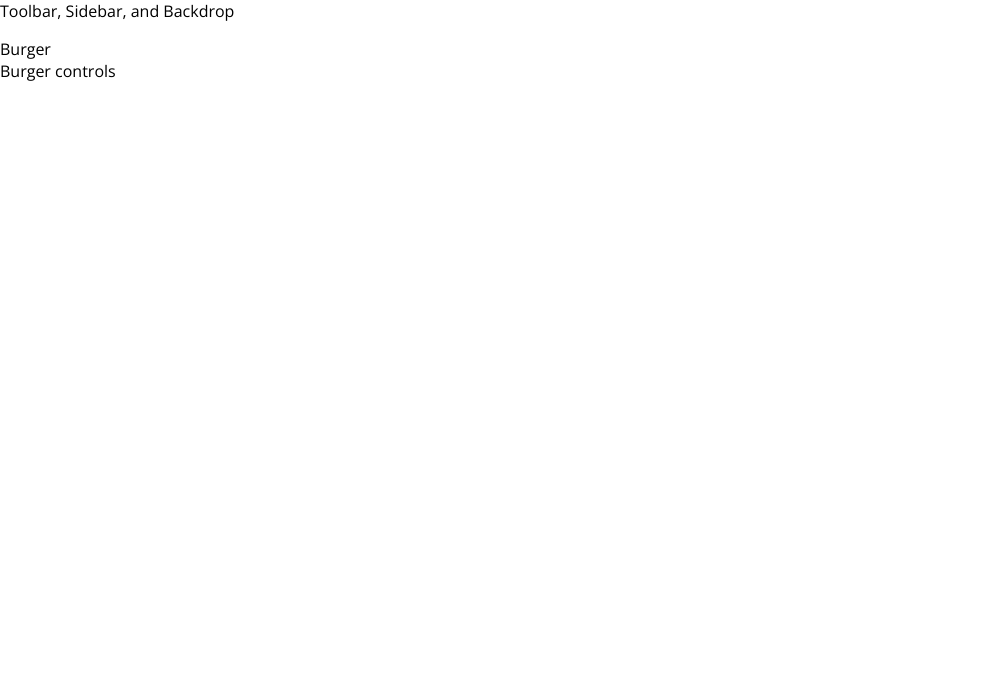
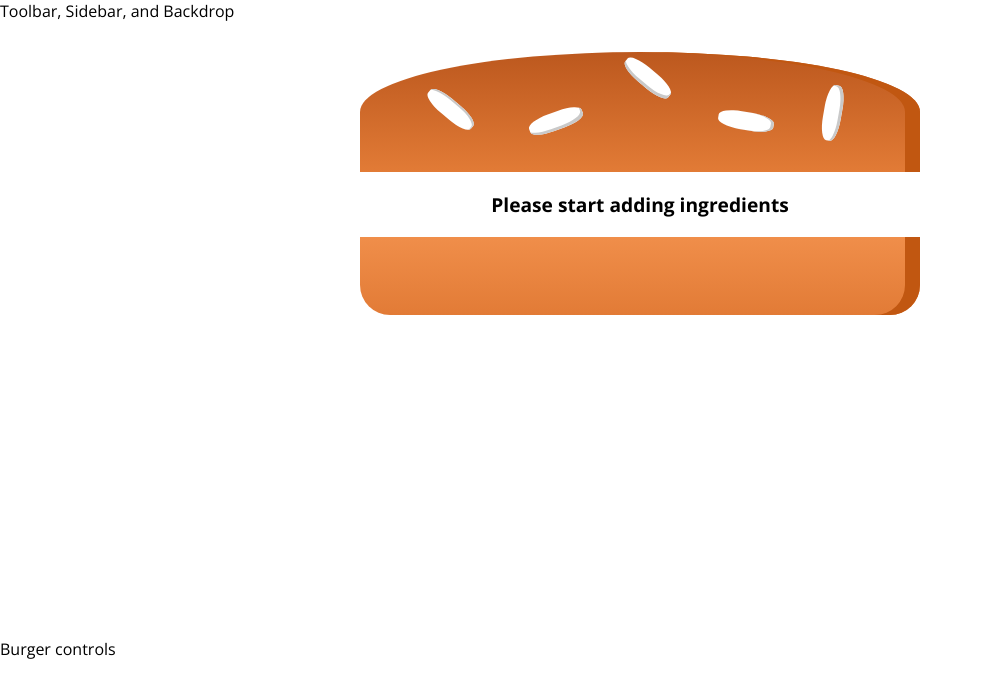
Before and after one commit to rohithgb/react-burger-project, a React app: page / in a window 1280 px wide. Shown: the top 698 px of the page, without its empty margins (0-983 px from the left). Built offline with nearby package versions, Linux system fonts and the light colour scheme.

Commit message:
Burger implementation

```diff
--- a/package.json
+++ b/package.json
@@ -39,6 +39,7 @@
     "postcss-loader": "3.0.0",
     "postcss-preset-env": "6.3.1",
     "postcss-safe-parser": "4.0.1",
+    "prop-types": "^15.6.2",
     "react": "^16.7.0",
     "react-app-polyfill": "^0.2.0",
     "react-dev-utils": "^7.0.0",
--- /dev/null
+++ b/src/components/Burger/Burger.js
@@ -0,0 +1,34 @@
+import React from 'react';
+import classes from './Burger.module.css';
+
+import BurgerIngredient from './BurgerIngredient/BurgerIngredient';
+
+const burger = ( props ) =>{
+
+  let transformedIngredients = Object.keys(props.ingredients)
+    .map(igKey=>{
+        return [...Array(props.ingredients[igKey])].map((_,index)=>{
+            return  <BurgerIngredient key={igKey+index} type={igKey}/>
+        })
+    })
+    .reduce((arr, el)=>{
+        return arr.concat(el)
+    },[]);
+
+    console.log('transforemedIngredients',transformedIngredients);
+
+    if(transformedIngredients.length<=0){
+        transformedIngredients = <p>Please start adding ingredients</p>
+    }
+
+
+   return(
+        <div className={classes.Burger}>
+            <BurgerIngredient type="bread-top" />
+                {transformedIngredients}
+            <BurgerIngredient type="bread-bottom" />
+        </div>
+   );
+};
+
+export default burger;
--- /dev/null
+++ b/src/components/Burger/Burger.module.css
@@ -0,0 +1,41 @@
+.Burger {
+    width: 100%;
+    margin: auto;
+    height: 250px;
+    overflow: scroll;
+    text-align: center;
+    font-weight: bold;
+    font-size: 1.2rem;
+}
+
+@media (min-width: 1000px) and (min-height: 700px){
+    .Burger {
+        width: 700px;
+        height: 600px;
+    }
+}
+
+
+@media (min-width: 500px) and (min-height: 400px){
+    .Burger {
+        width: 350px;
+        height: 300px;
+    }
+}
+
+
+@media (min-width: 500px) and (min-height: 401px){
+    .Burger {
+        width: 450px;
+        height: 400px;
+    }
+}
+
+
+
+@media (min-width: 1000px) and (min-height: 700px){
+    .Burger {
+        width: 700px;
+        height: 600px;
+    }
+}
--- /dev/null
+++ b/src/components/Burger/BurgerIngredient/BurgerIngredient.js
@@ -0,0 +1,53 @@
+import React, { Component } from 'react';
+import PropTypes from 'prop-types';
+
+import classes from './BurgerIngredient.module.css';
+
+class BurgerIngredient extends Component{
+    render() {
+
+        let ingredient = null;
+
+        switch(this.props.type){
+            case('bread-bottom'):
+                ingredient = <div className={classes.BreadBottom}></div>;
+                break;
+
+            case('bread-top'):
+                ingredient = (
+                <div className={classes.BreadTop}>
+                    <div className={classes.Seeds1}></div>
+                    <div className={classes.Seeds2}></div>
+                </div>
+                );
+                break;
+
+            case('meat'):
+                ingredient = <div className={classes.Meat}></div>;
+                break;
+
+            case('cheese'):
+                ingredient = <div className={classes.Cheese}></div>;
+                break;
+
+            case('bacon'):
+                ingredient = <div className={classes.Bacon}></div>;
+                break;
+
+            case('salad'):
+                ingredient = <div className={classes.Salad}></div>;
+                break;
+
+            default:
+                ingredient = null;
+        }
+
+        return ingredient;
+    }
+}
+
+BurgerIngredient.propTypes = {
+    type: PropTypes.string.isRequired,
+}
+
+export default BurgerIngredient;
--- /dev/null
+++ b/src/components/Burger/BurgerIngredient/BurgerIngredient.module.css
@@ -0,0 +1,113 @@
+.BreadBottom {
+    height: 13%;
+    width: 80%;
+    background: linear-gradient(#F08E4A, #e27b36);
+    border-radius: 0 0 30px 30px;
+    box-shadow: inset -15px 0 #c15711;
+    margin: 2% auto;
+}
+
+.BreadTop {
+    height: 20%;
+    width: 80%;
+    background: linear-gradient(#bc581e, #e27b36);
+    border-radius: 50% 50% 0 0;
+    box-shadow: inset -15px 0 #c15711;
+    margin: 2% auto;
+    position: relative;
+}
+
+.Seeds1 {
+    width: 10%;
+    height: 15%;
+    position: absolute;
+    background-color: white;
+    left: 30%;
+    top: 50%;
+    border-radius: 40%;
+    transform: rotate(-20deg);
+    box-shadow: inset -2px -3px #c9c9c9;
+}
+
+.Seeds1:after {
+    content: "";
+    width: 100%;
+    height: 100%;
+    position: absolute;
+    background-color: white;
+    left: -170%;
+    top: -260%;
+    border-radius: 40%;
+    transform: rotate(60deg);
+    box-shadow: inset -1px 2px #c9c9c9;
+  }
+
+.Seeds1:before {
+    content: "";
+    width: 100%;
+    height: 100%;
+    position: absolute;
+    background-color: white;
+    left: 180%;
+    top: -50%;
+    border-radius: 40%;
+    transform: rotate(60deg);
+    box-shadow: inset -1px -3px #c9c9c9;
+  }
+
+  .Seeds2 {
+    width: 10%;
+    height: 15%;
+    position: absolute;
+    background-color: white;
+    left: 64%;
+    top: 50%;
+    border-radius: 40%;
+    transform: rotate(10deg);
+    box-shadow: inset -3px 0 #c9c9c9;
+  }
+
+  .Seeds2:before {
+    content: "";
+    width: 100%;
+    height: 100%;
+    position: absolute;
+    background-color: white;
+    left: 150%;
+    top: -130%;
+    border-radius: 40%;
+    transform: rotate(90deg);
+    box-shadow: inset 1px 3px #c9c9c9;
+  }
+
+
+.Meat {
+    width: 80%;
+    height: 8%;
+    background: linear-gradient(#7f3608, #702e05);
+    margin: 2% auto;
+    border-radius: 15px;
+}
+
+.Cheese {
+    width: 90%;
+    height: 4.5%;
+    margin: 2% auto;
+    background: linear-gradient(#f4d004, #d6bb22);
+    border-radius: 20px;
+}
+
+.Salad {
+    width: 85%;
+    height: 7%;
+    margin: 2% auto;
+    background: linear-gradient(#228c1d, #91ce50);
+    border-radius: 20px;
+}
+
+.Bacon {
+    width: 80%;
+    height: 3%;
+    background: linear-gradient(#bf3813, #c45e38);
+    margin: 2% auto;
+}
--- a/src/containers/BurgerBuilder/BurgerBuilder.js
+++ b/src/containers/BurgerBuilder/BurgerBuilder.js
@@ -1,11 +1,22 @@
 import React, { Component } from 'react';
 import Aux from '../../hoc/Aux';
 
+import Burger from '../../components/Burger/Burger';
+
 class BurgerBuilder extends Component {
+    state = {
+        ingredient: {
+            salad:0,
+            bacon:0,
+            cheese:0,
+            meat:0
+        }
+    }
+
     render(){
         return(
             <Aux>
-                <div>Burger</div>
+                <Burger ingredients={this.state.ingredient}/>
                 <div>Burger controls</div>
             </Aux>
         );
```
